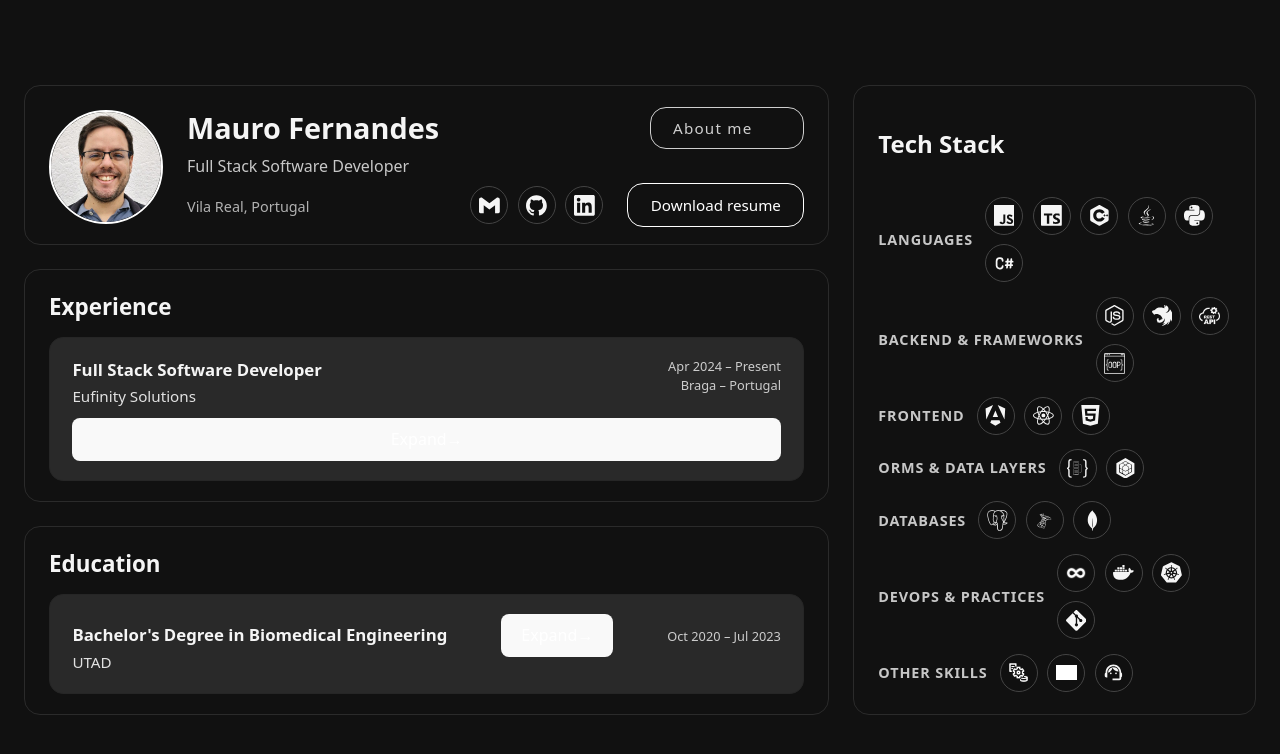
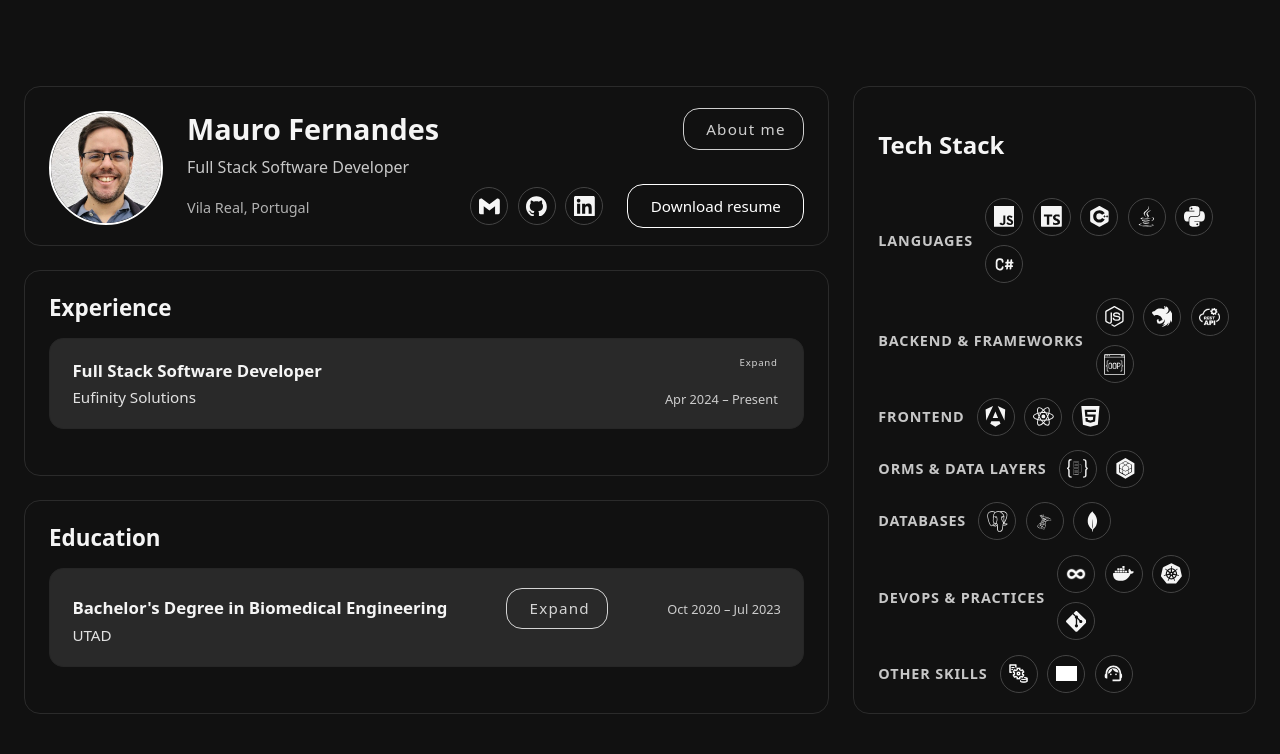
Before and after one commit to Unclouded90/react-resume, a React (Vite) app: page / in a window 1280 px wide. Shown: the top 754 px of the page. Built offline with nearby package versions, Linux system fonts and the light colour scheme; grey boxes are pictures that could not be loaded.

Commit message:
Experience panel layout fixed

```diff
--- a/src/components/EducationPanel.tsx
+++ b/src/components/EducationPanel.tsx
@@ -1,4 +1,5 @@
 import './EducationPanel.css';
+import { ExpandLink } from './ExpandLink.tsx';
 
 type EducationPanelProps = {
     onExpand?: () => void;
@@ -19,20 +20,10 @@ export function EducationPanel({ onExpand }: EducationPanelProps) {
                             UTAD
                         </p>
                     </div>
-                    {onExpand && (
-                        <button
-                            type="button"
-                            className="card-expand-link"
-                            onClick={(e) => {
-                                e.stopPropagation();
-                                onExpand();
-                            }}
-                        >
-                            <span>Expand</span>
-                            <span className="card-expand-link-arrow">→</span>
-                        </button>
-                    )}
-
+                    <ExpandLink
+                        label="Expand"
+                        onClick={onExpand}
+                    />
                     <div className="education-meta-right">
                         <p className="education-dates">Oct 2020 – Jul 2023</p>
                     </div>
--- a/src/components/ExpandLink.css
+++ b/src/components/ExpandLink.css
@@ -14,7 +14,16 @@
     font-weight: 500;
     cursor: pointer;
     opacity: 0.8;
-    transition: background 0.2s ease, color 0.2s ease, transform 0.1s ease;
+    position: relative;
+    padding-right: 1.1rem;
+  }
+
+  .expand-link-label {
+    transform: translateX(0);
+    transition:
+      transform 0.2s ease,
+      color 0.2s ease,
+      opacity 0.2s ease;
   }
 
   .expand-link:hover {
@@ -24,6 +33,8 @@
   }
 
   .expand-link-arrow {
+    right: 0;
+    position: absolute;
     opacity: 0;
     transform: translateX(-4px);
     transition:
@@ -31,6 +42,10 @@
       transform 0.15s ease;
   }
 
+  .expand-link:hover .expand-link-label {
+    transform: translateX(-4px);
+  }
+
   .expand-link:hover .expand-link-arrow {
     opacity: 1;
     transform: translateX(0);
--- a/src/components/ExpandLink.tsx
+++ b/src/components/ExpandLink.tsx
@@ -19,7 +19,7 @@ export function ExpandLink({ label, onClick, className = "" }: ExpandLinkProps)
       className={`expand-link ${className}`}
       onClick={handleClick}
     >
-      <span>{label}</span>
+      <span className="expand-link-label">{label}</span>
       <span className="expand-link-arrow">→</span>
     </button>
   );
--- a/src/components/ExperiencePanel.css
+++ b/src/components/ExperiencePanel.css
@@ -13,16 +13,19 @@
     border-radius: 14px;
     border: 1px solid #262626;
     padding: 1.2rem 1.4rem;
+
+    display: flex;
+    flex-direction: row;
+    justify-content: space-between;
+    align-items: stretch;
+    gap: 1.5rem;
+    position: relative;
+  }
+
+  .experience-main {
+    top: 1rem;
     display: flex;
     flex-direction: column;
-    gap: 0.6rem;
-  }
-
-  .experience-card-header {
-    display: flex;
-    justify-content: space-between;
-    align-items: flex-start;
-    gap: 1.5rem;
   }
 
   .experience-position {
@@ -37,13 +40,34 @@
     opacity: 0.9;
   }
 
-  .experience-meta-right {
-    text-align: right;
-    font-size: 0.8rem;
+  .experience-side {
+    display: flex;
+    flex-direction: column;
+    align-items: flex-end;
+    justify-content: flex-end;
   }
 
-  .experience-location,
   .experience-dates {
     margin: 0;
+    font-size: 0.8rem;
     opacity: 0.8;
+    padding-right: 0.2rem;
   }
+
+  .experience-expand-link {
+    position: absolute;
+    top: 1.1rem;         /* distance from the top edge of the card */
+    right: 1.2rem;       /* distance from the right edge of the card */
+    padding: 0;          /* no pill padding */
+    border: none;
+    background: transparent;
+    font-size: 0.6rem;
+    opacity: 0.8;
+    padding-right: 0.4rem;
+  }
+
+  .experience-expand-link:hover {
+    background: transparent;  /* don’t show pill bg for this one */
+    color: #ffffff;
+    transform: none;
+  }
--- a/src/components/ExperiencePanel.tsx
+++ b/src/components/ExperiencePanel.tsx
@@ -1,4 +1,5 @@
 import './ExperiencePanel.css';
+import { ExpandLink } from './ExpandLink.tsx';
 
 type ExperiencePanelProps = {
     onExpand?: () => void;
@@ -10,30 +11,18 @@ export function ExperiencePanel({ onExpand }: ExperiencePanelProps) {
             <h2 className="experience-heading">Experience</h2>
 
             <div className="experience-card">
-                <div className="experience-card-header">
-                    <div>
-                        <h3 className="experience-position">Full Stack Software Developer</h3>
-                        <p className="experience-company">Eufinity Solutions</p>
-                    </div>
-
-                    <div className="experience-meta-right">
-                        <p className="experience-dates">Apr 2024 – Present</p>
-                        <p className="experience-location">Braga – Portugal</p>
-                    </div>
+                <div className="experience-main">
+                    <h3 className="experience-position">Full Stack Software Developer</h3>
+                    <p className="experience-company">Eufinity Solutions</p>
                 </div>
-                {onExpand && (
-                    <button
-                        type="button"
-                        className="card-expand-link"
-                        onClick={(e) => {
-                            e.stopPropagation();
-                            onExpand();
-                        }}
-                    >
-                        <span>Expand</span>
-                        <span className="card-expand-link-arrow">→</span>
-                    </button>
-                )}
+                <div className="experience-side">
+                    <ExpandLink
+                        label="Expand"
+                        onClick={onExpand}
+                        className="experience-expand-link"
+                    />
+                    <p className="experience-dates">Apr 2024 – Present</p>
+                </div>
             </div>
         </div>
     );
```
